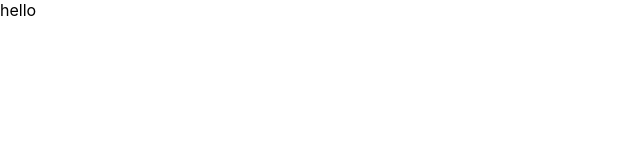
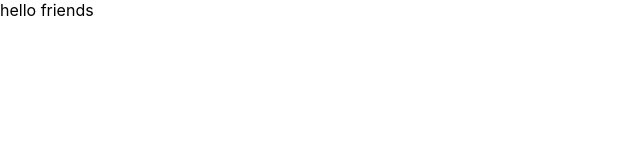
Before and after one commit to MikeJDev/realestatetool, a React (Create React App) app: page / in a window 1280 px wide. Shown: the top 160 px of the page, without its empty margins (0-640 px from the left). Built offline with nearby package versions, Linux system fonts and the light colour scheme.

Commit message:
initial new commit

```diff
--- a/src/App.js
+++ b/src/App.js
@@ -5,7 +5,7 @@ export default function App() {
 
   return (
     <div>
-      hello
+      hello friends
     </div>
   )
 }
```
